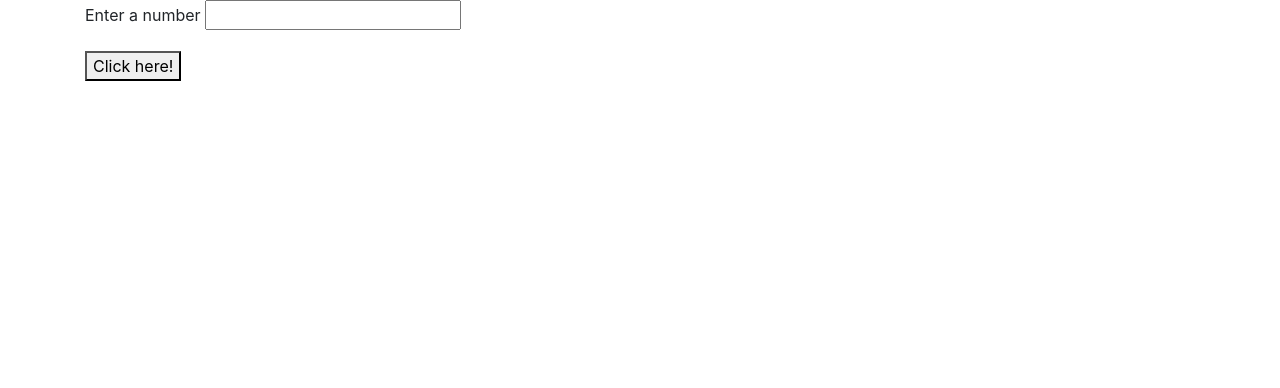
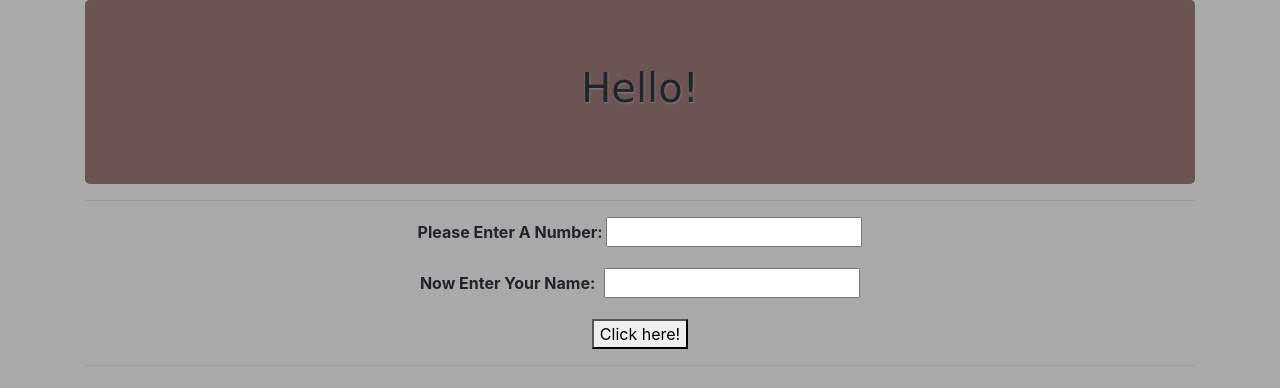
Before and after one commit to TTeigen/epicodus-week-3, a plain HTML site: page index.html in a window 1280 px wide. Drawn offline with Linux system fonts and the light colour scheme.

Commit message:
regular commit, working on implementing extra features

```diff
--- a/css/styles.css
+++ b/css/styles.css
@@ -0,0 +1,22 @@
+body {
+  background-color: darkgrey;
+}
+.jumbotron {
+  margin:auto;
+  width:100%;
+  text-align: center;
+  font-family:cursive;
+  background: rgba(50, 0, 0, 0.5);
+  text-shadow: .5px .5px 2px grey;
+}
+
+form {
+ text-align: center;
+ font-weight: bold;
+}
+#field2 {
+  margin-left: 5px;
+}
+#result{
+  font-family: monospace;
+}
--- a/index.html
+++ b/index.html
@@ -10,13 +10,22 @@
   </head>
   <body>
   <div class="container">
+    <div class="jumbotron">
+      <h1>Hello!</h1>
+    </div>
+    <hr>
     <form>
       <div class="form-group">
-        <label for="field1">Enter a number</label>
+        <label for="field1">Please Enter A Number:</label>
         <input type="number" id="field1">
+      </div>
+      <div class="form-group">
+        <label for="field2">Now Enter Your Name:</label>
+        <input type="text" id="field2">
       </div>
       <button type="submit" name="button">Click here!</button>
     </form>
+    <hr>
     <div class="output">
       <h2 id="result"> </h2>
     </div>
--- a/js/scripts.js
+++ b/js/scripts.js
@@ -1,7 +1,5 @@
 $(function(){
-  var arr = [];
 //Back End
-
 //create an array from 0-userInput;
   function count(number) {
   for (var i = 0 ; i <= number ; i++) {
@@ -9,7 +7,6 @@ $(function(){
   }
   return arr;
 }
-
 //check indices for 1,2,3 exceptions
   function rules(arr) {
     for (var i = 0; i < arr.length; i++) {
@@ -23,24 +20,23 @@ $(function(){
       } else if (check.indexOf('2') >= 0  &&  check.indexOf('3') < 0) {
         arr.splice(i,1,"Boop");
       } else if (check.indexOf('3') >= 0) {
-        arr.splice(i,1,"I'm sorry Dave I can't do that.");
+        arr.splice(i,1,"I'm sorry Dave I can't do that");
       }
     }
-    console.log(arr)
   }
 
 
-  //Front End
+//Front End
   $("form").submit(function(event){
     event.preventDefault();
-    var userInput = $("input#field1").val()
-    arr = []; //clears the array so user make multiple attempts
+    var userInput = $("input#field1").val();
+    var nameInput = $("inputefield2").val();
+    var arr = []; //clears the array so user make multiple attempts
     var numbers = count(userInput);
     rules(numbers);
     $("#result").text(arr);
   })
-
-
+}
 
 
 
```
